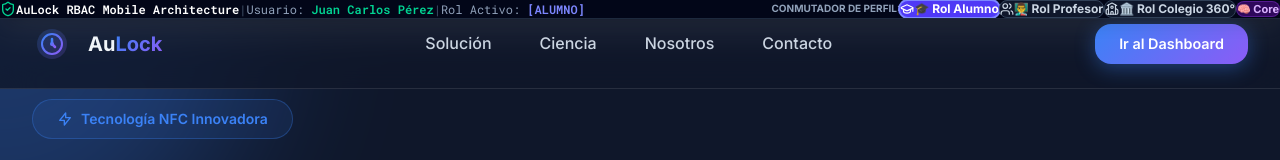
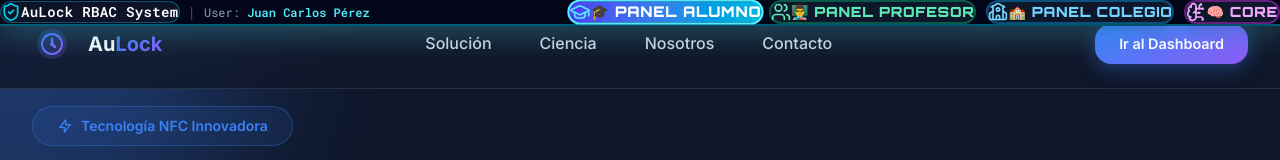
Before and after one commit to gandz20-source/aulock, a React (Vite) app: page / in a window 1280 px wide. Shown: the top 160 px of the page. Built offline with nearby package versions, Linux system fonts and the light colour scheme; no server answers; the database is empty; what @capacitor/core would draw is missing.

Commit message:
feat: Enlarge and enhance top HUD role switcher buttons (Panel Alumno, Panel Profesor, Panel Colegio, Core) with high-contrast neon badges

```diff
--- a/src/components/DebugBanner.jsx
+++ b/src/components/DebugBanner.jsx
@@ -1,7 +1,7 @@
 import React from 'react';
 import { useAuth } from '../context/AuthContext';
 import { useNavigate, useLocation } from 'react-router-dom';
-import { Users, GraduationCap, School, ShieldCheck, Sparkles, FileCheck, RefreshCw, Lock } from 'lucide-react';
+import { Users, GraduationCap, School, ShieldCheck, Sparkles, FileCheck, BrainCircuit, Activity } from 'lucide-react';
 
 const DebugBanner = () => {
     const { profile, setProfile } = useAuth();
@@ -22,63 +22,78 @@ const DebugBanner = () => {
     const currentRole = profile?.role || 'alumno';
 
     return (
-        <div className="bg-slate-950 text-white text-xs py-2 px-4 z-[9999] border-b border-slate-800 flex flex-wrap items-center justify-between gap-3 shadow-lg relative">
-            <div className="flex items-center space-x-2 font-mono text-slate-400">
-                <ShieldCheck className="w-4 h-4 text-emerald-400" />
-                <span className="font-bold text-white">AuLock RBAC Mobile Architecture</span>
-                <span className="text-slate-600">|</span>
-                <span>Usuario: <strong className="text-emerald-400">{profile?.full_name || 'Juan Carlos Pérez'}</strong></span>
-                <span className="text-slate-600">|</span>
-                <span>Rol Activo: <strong className="text-indigo-400 uppercase font-mono">[{currentRole}]</strong></span>
+        <div className="bg-slate-950 text-white py-3 px-4 md:px-6 z-[9999] border-b-2 border-cyan-500/50 shadow-[0_4px_30px_rgba(6,182,212,0.3)] backdrop-blur-xl relative">
+            <div className="max-w-7xl mx-auto flex flex-col lg:flex-row items-center justify-between gap-3">
+
+                {/* ARCHITECTURE TITLE & USER IDENTITY */}
+                <div className="flex flex-wrap items-center justify-center lg:justify-start gap-2 text-xs md:text-sm font-mono text-slate-300">
+                    <div className="flex items-center space-x-2 bg-slate-900/90 px-3 py-1.5 rounded-xl border border-cyan-500/40">
+                        <ShieldCheck className="w-5 h-5 text-cyan-400" />
+                        <span className="font-extrabold text-white tracking-wide">AuLock RBAC System</span>
+                    </div>
+                    <span className="text-slate-600 hidden sm:inline">|</span>
+                    <span className="text-xs text-slate-400">
+                        User: <strong className="text-cyan-300 font-bold">{profile?.full_name || 'Juan Carlos Pérez'}</strong>
+                    </span>
                 </div>
 
-            {/* Strict Role Switcher */}
-            <div className="flex items-center space-x-2 overflow-x-auto py-0.5">
-                <span className="text-[10px] text-slate-400 font-bold uppercase mr-1 hidden sm:inline">Conmutador de Perfil:</span>
+                {/* 4 HIGH-VISIBILITY NEON ROLE CONTROL BUTTONS */}
+                <div className="flex flex-wrap items-center justify-center gap-2.5 w-full lg:w-auto">
 
+                    {/* 1. STUDENT PANEL */}
                     <button
                         onClick={() => handleSwitchRole('alumno', '/student-dashboard', 'Juan Carlos Pérez')}
-                    className={`px-3 py-1 rounded-lg font-bold transition-all flex items-center space-x-1 ${
-                        currentRole === 'alumno'
-                            ? 'bg-indigo-600 text-white shadow-md font-black ring-2 ring-indigo-400'
-                            : 'bg-slate-900 hover:bg-slate-800 text-slate-300 border border-slate-700'
+                        className={`px-4 py-2.5 rounded-2xl font-orbitron font-black text-xs md:text-sm tracking-wider uppercase transition-all duration-300 flex items-center space-x-2 shadow-lg cursor-pointer ${
+                            currentRole === 'alumno' || location.pathname === '/student-dashboard'
+                                ? 'bg-gradient-to-r from-indigo-600 to-cyan-500 text-white border-2 border-cyan-300 shadow-[0_0_25px_rgba(6,182,212,0.8)] scale-105 z-10'
+                                : 'bg-slate-900 hover:bg-slate-800 text-indigo-300 border-2 border-indigo-500/40 hover:border-indigo-400'
                         }`}
                     >
-                    <GraduationCap className="w-3.5 h-3.5" />
-                    <span>🎓 Rol Alumno</span>
+                        <GraduationCap className="w-5 h-5 text-cyan-300" />
+                        <span>🎓 PANEL ALUMNO</span>
                     </button>
 
+                    {/* 2. TEACHER PANEL */}
                     <button
                         onClick={() => handleSwitchRole('profesor', '/teacher-dashboard', 'Prof. María González')}
-                    className={`px-3 py-1 rounded-lg font-bold transition-all flex items-center space-x-1 ${
-                        currentRole === 'profesor'
-                            ? 'bg-amber-500 text-slate-950 shadow-md font-black ring-2 ring-amber-400'
-                            : 'bg-slate-900 hover:bg-slate-800 text-slate-300 border border-slate-700'
+                        className={`px-4 py-2.5 rounded-2xl font-orbitron font-black text-xs md:text-sm tracking-wider uppercase transition-all duration-300 flex items-center space-x-2 shadow-lg cursor-pointer ${
+                            currentRole === 'profesor' || location.pathname === '/teacher-dashboard'
+                                ? 'bg-gradient-to-r from-emerald-600 to-teal-400 text-slate-950 border-2 border-emerald-300 shadow-[0_0_25px_rgba(52,211,153,0.8)] scale-105 z-10'
+                                : 'bg-slate-900 hover:bg-slate-800 text-emerald-300 border-2 border-emerald-500/40 hover:border-emerald-400'
                         }`}
                     >
-                    <Users className="w-3.5 h-3.5" />
-                    <span>👨‍🏫 Rol Profesor</span>
+                        <Users className="w-5 h-5 text-emerald-300" />
+                        <span>👨‍🏫 PANEL PROFESOR</span>
                     </button>
 
+                    {/* 3. SCHOOL ADMIN PANEL */}
                     <button
-                    onClick={() => handleSwitchRole('colegio', '/school-dashboard', 'Dirección San Agustín')}
-                    className={`px-3 py-1 rounded-lg font-bold transition-all flex items-center space-x-1 ${
-                        currentRole === 'colegio'
-                            ? 'bg-blue-600 text-white shadow-md font-black ring-2 ring-blue-400'
-                            : 'bg-slate-900 hover:bg-slate-800 text-slate-300 border border-slate-700'
+                        onClick={() => handleSwitchRole('colegio', '/school-admin', 'Dirección San Agustín')}
+                        className={`px-4 py-2.5 rounded-2xl font-orbitron font-black text-xs md:text-sm tracking-wider uppercase transition-all duration-300 flex items-center space-x-2 shadow-lg cursor-pointer ${
+                            currentRole === 'colegio' || location.pathname === '/school-admin' || location.pathname === '/school-dashboard'
+                                ? 'bg-gradient-to-r from-sky-600 to-blue-500 text-white border-2 border-sky-300 shadow-[0_0_25px_rgba(56,189,248,0.8)] scale-105 z-10'
+                                : 'bg-slate-900 hover:bg-slate-800 text-sky-300 border-2 border-sky-500/40 hover:border-sky-400'
                         }`}
                     >
-                    <School className="w-3.5 h-3.5" />
-                    <span>🏛️ Rol Colegio 360°</span>
+                        <School className="w-5 h-5 text-sky-300" />
+                        <span>🏫 PANEL COLEGIO</span>
                     </button>
 
+                    {/* 4. CORE INTELLIGENCE */}
                     <button
                         onClick={() => navigate('/core-intelligence')}
-                    className="px-2.5 py-1 bg-purple-600/30 hover:bg-purple-600/50 text-purple-300 border border-purple-500/30 rounded-lg text-[11px] font-bold"
-                    title="AuLock Core"
+                        className={`px-4 py-2.5 rounded-2xl font-orbitron font-black text-xs md:text-sm tracking-wider uppercase transition-all duration-300 flex items-center space-x-2 shadow-lg cursor-pointer ${
+                            location.pathname === '/core-intelligence'
+                                ? 'bg-gradient-to-r from-fuchsia-600 to-purple-600 text-white border-2 border-fuchsia-300 shadow-[0_0_25px_rgba(217,70,239,0.8)] scale-105 z-10'
+                                : 'bg-slate-900 hover:bg-slate-800 text-fuchsia-300 border-2 border-fuchsia-500/40 hover:border-fuchsia-400'
+                        }`}
+                        title="AuLock Core Intelligence Engine"
                     >
-                    🧠 Core
+                        <BrainCircuit className="w-5 h-5 text-fuchsia-300" />
+                        <span>🧠 CORE</span>
                     </button>
+
+                </div>
             </div>
         </div>
     );
```
Lines whose indentation alone changed are shown as unchanged.
